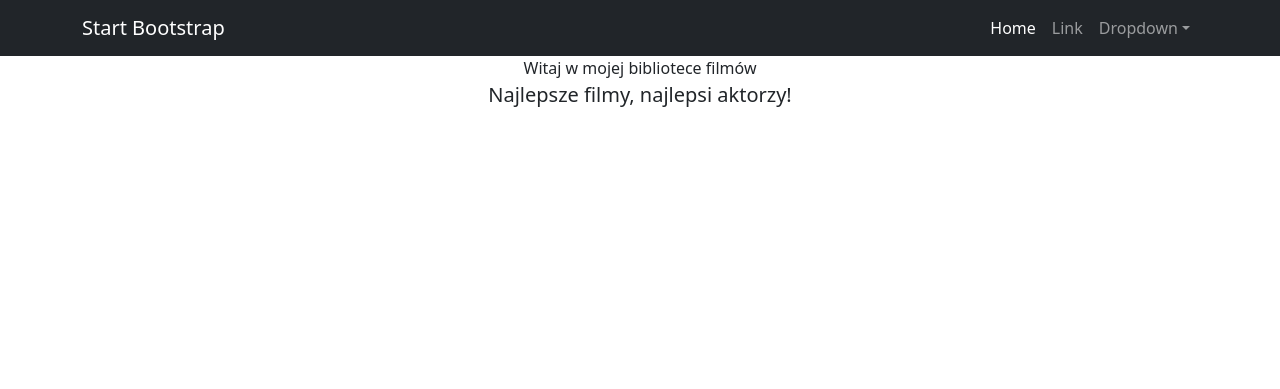
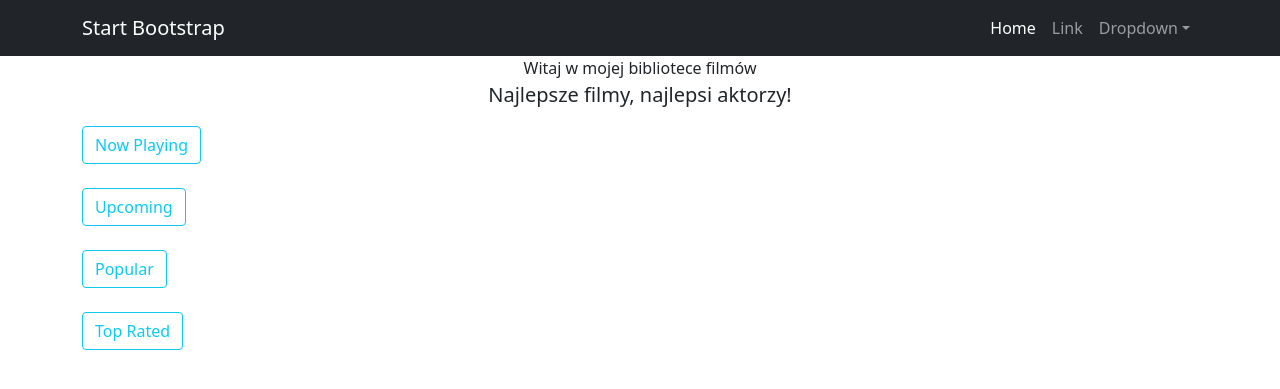
Before and after one commit to herbatecki/movies_catalogue, a Flask app: page / in a window 1280 px wide. Shown: the top 389 px of the page. Run offline with Flask 2, Linux system fonts and the light colour scheme; data that the repository does not hold is empty.

Commit message:
Adding lists to homepage

```diff
--- a/templates/homepage.html
+++ b/templates/homepage.html
@@ -6,6 +6,18 @@
   <div class="col-lg-12 text-center"
     <h1 class="mt-5">Witaj w mojej bibliotece filmów</h1>
     <p class="lead">Najlepsze filmy, najlepsi aktorzy!</p>
+  </div>
+  <div class="col-lg-12 mb-4">
+    <a href="{{ url_for('homepage', list_type='now_playing') }}" class="btn btn-outline-info">Now Playing</a>
+  </div>
+  <div class="col-lg-12 mb-4">
+    <a href="{{ url_for('homepage', list_type='upcoming') }}" class="btn btn-outline-info">Upcoming</a>
+  </div>
+  <div class="col-lg-12 mb-4">
+    <a href="{{ url_for('homepage', list_type='popular') }}" class="btn btn-outline-info">Popular</a>
+  </div>
+  <div class="col-lg-12 mb-4">
+    <a href="{{ url_for('homepage', list_type='top_rated') }}" class="btn btn-outline-info">Top Rated</a>
   </div>
   {% for movie in movies %}
  <div class="col-lg-3 col-md-6 mb-4">
```
